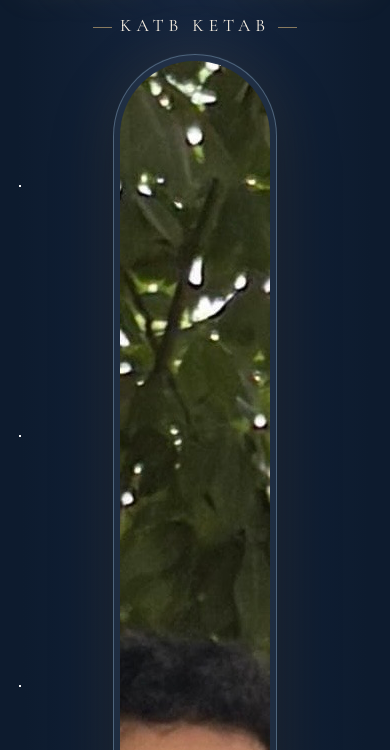
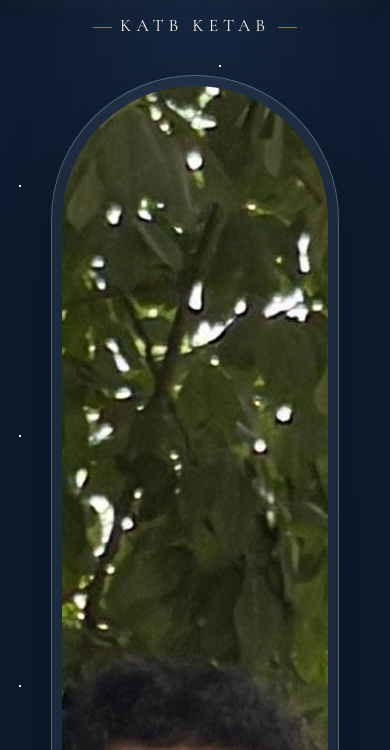
Before and after one commit to Adelsamir01/katb-ketab, a website: page index.html in a window 390 px wide. Shown: the part 94-844 px from the top of the page. Drawn offline with Linux system fonts and the light colour scheme; a web font is replaced by a local one.

Commit message:
Restore original hero photo frame settings on all screens

```diff
--- a/index.html
+++ b/index.html
@@ -138,12 +138,12 @@
 
     /* ---------- hero photo ---------- */
     .hero-photo {
-      margin-top: 38px;
+      margin: 2.6rem auto 0;
       padding: 10px;
       background: rgba(255, 255, 255, .06);
       border: 1px solid rgba(169, 207, 232, .35);
       border-radius: 999px 999px 22px 22px;
-      box-shadow: 0 24px 60px rgba(0, 0, 0, .35), 0 0 60px rgba(217, 184, 124, .12);
+      box-shadow: 0 24px 60px rgba(0, 0, 0, .35);
       animation: floaty 6s ease-in-out infinite;
     }
     .hero-photo img {
@@ -154,8 +154,6 @@
       border-radius: 999px 999px 14px 14px;
     }
     @media (max-width: 480px) {
-      .hero-photo { margin-top: 20px; padding: 6px; }
-      .hero-photo img { width: min(150px, 42vw); }
       .hero { min-height: 0; padding-top: 32px; }
       .countdown { margin: 28px 0 10px; }
     }
```
